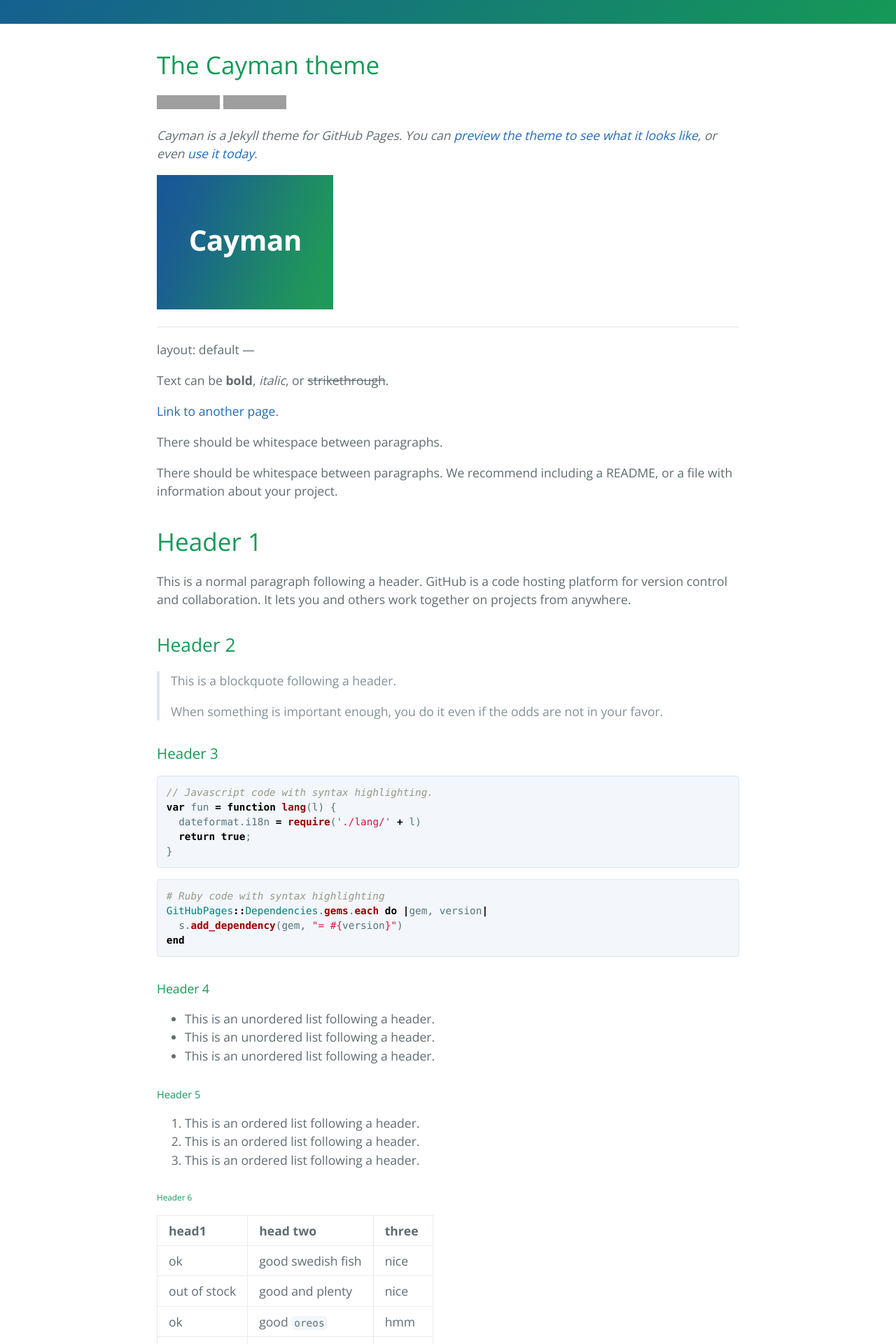
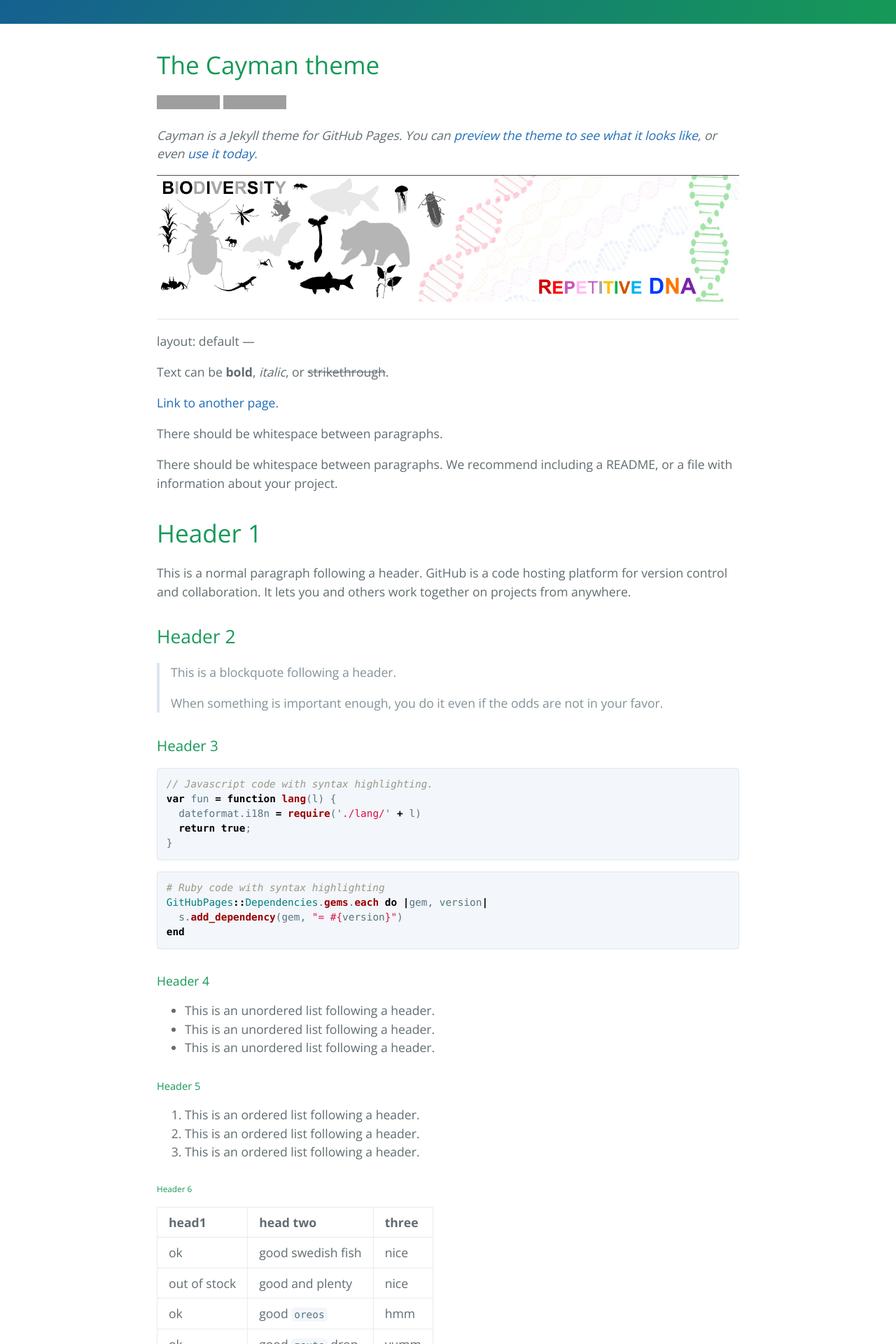
Before and after one commit to johnssproul/johnssproul.github.io, a Jekyll site: the page built from index.md, in a window 1280 px wide. Shown: the part 349-2269 px from the top of the page at 70% size. Built offline with Jekyll 4.4.1, drawn with Linux system fonts in a browser that asks for light colours; our own code applies the rules of GitHub Pages for plain Markdown files; grey boxes are pictures that could not be loaded.

Commit message:
Update index.md

```diff
--- a/index.md
+++ b/index.md
@@ -4,7 +4,7 @@
 
 *Cayman is a Jekyll theme for GitHub Pages. You can [preview the theme to see what it looks like](http://pages-themes.github.io/cayman), or even [use it today](#usage).*
 
-![Thumbnail of Cayman](thumbnail.png)
+![SiteBannern](banner.png)
 
 
 
```
